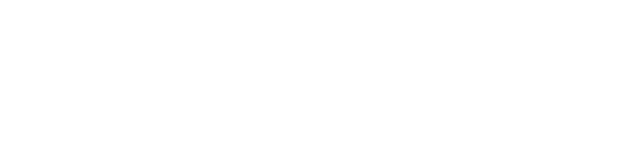
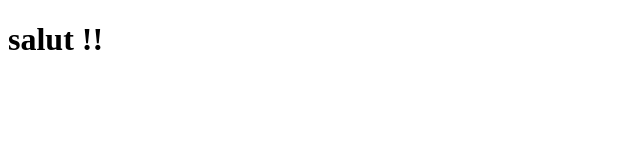
Before and after one commit to Cochenille/HelloWorldAgainGit, a plain HTML site: page index.html in a window 1280 px wide. Shown: the whole page, without its empty margins (0-640 px from the left). Drawn offline with Linux system fonts and the light colour scheme.

Commit message:
ti message

```diff
--- a/index.html
+++ b/index.html
@@ -6,6 +6,6 @@
     <title>Document</title>
 </head>
 <body>
-
+    <h1>salut !!</h1>
 </body>
 </html>
```
